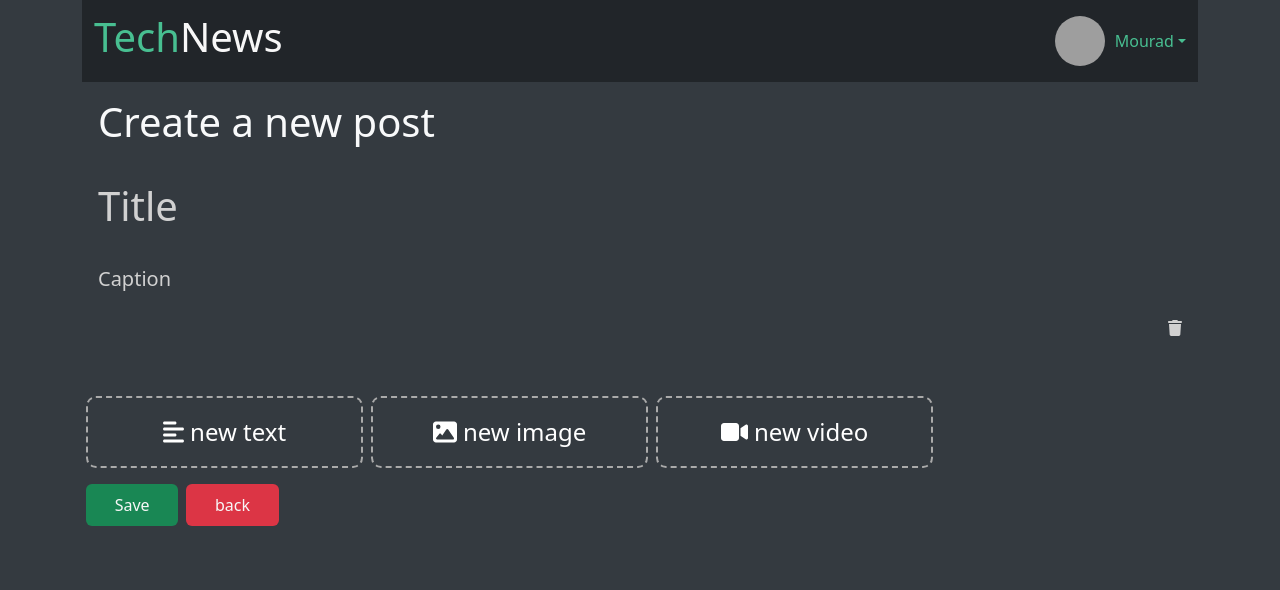
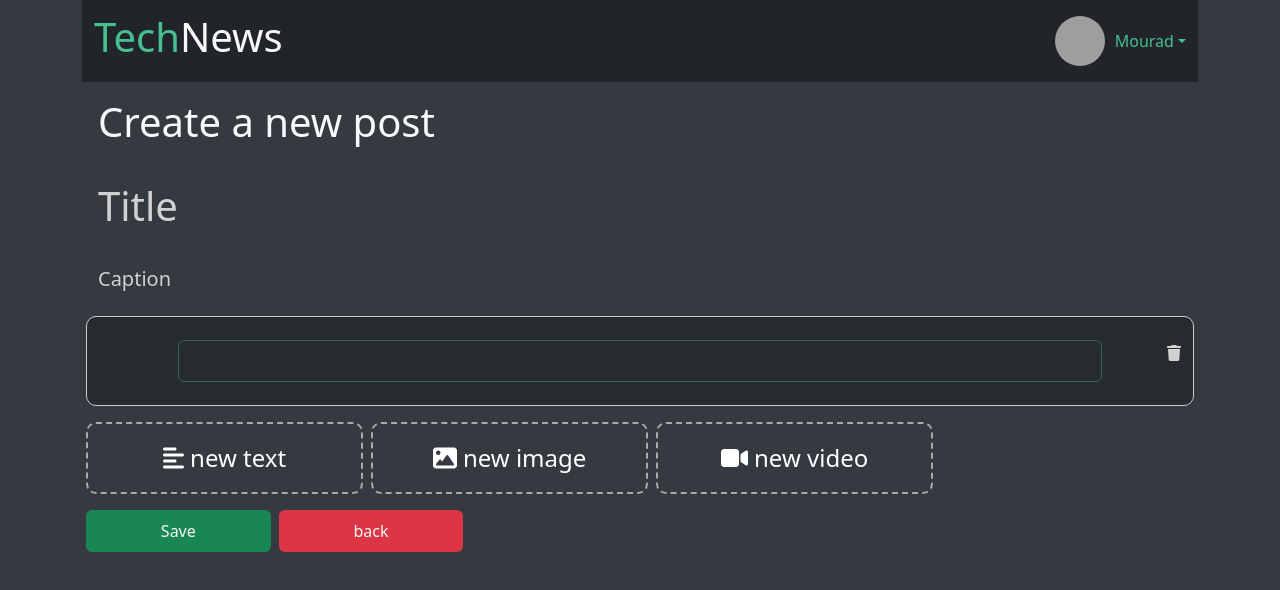
Before and after one commit to mel-haya/blog-site, a Vue app: page /post/create in a window 1280 px wide. Both pictures are taken after a click on the element "new text". Shown: the top 590 px of the page. Built offline with nearby package versions, Linux system fonts and the light colour scheme; grey boxes are pictures that could not be loaded.

Commit message:
display image from input

```diff
--- a/src/components/Content-item.vue
+++ b/src/components/Content-item.vue
@@ -1,20 +1,25 @@
 <template>
-    <div class="mb-3 row justify-content-center">
-        <div class = "text-end"> <fa icon="trash" id="delete-item" @click="deleteItem"/> </div>
+    <div class="mb-3 card row py-4 position-relative">
+        <div class = "text-end position-absolute"> <fa icon="trash" id="delete-item" @click="deleteItem"/> </div>
         <div v-if="type === 'text'" class="col-10 p-2" id="text-content" placeholder="text" contenteditable>
         </div>
+        <div v-else-if="type === 'image'" class="col-10">
+            <img v-if="src" :src="src" alt="" class="img-thumbnail"/>
+            <label v-else :for="`image-input-${itemId}`" class="p-4 fs-3 text-center text-muted">
+                <fa icon="images"/> Choose image
+            </label>
+            <input :id="`image-input-${itemId}`" accept="image/*" class="d-none" type="file" @change="changeImage">
+
+        </div>
+
         <div v-else-if="type === 'video'" class="col-10">
-            <label for="video-input" class="p-4 fs-3 text-center text-muted">
+            <video v-if="src" width="640" height="480" controls>
+                <source :src="src">
+            </video>
+            <label v-else :for="`video-input-${itemId}`" class="p-4 fs-3 text-center text-muted">
                 <fa icon="images"/> Choose video
             </label>
-            <input id="video-input" class="form-control d-none" type="file">
-        </div>
-
-        <div v-else-if="type === 'image'" class="col-10">
-            <label for="video-input" class="p-4 fs-3 text-center text-muted">
-                <fa icon="images"/> Choose image
-            </label>
-            <input id="video-input" class="form-control d-none" type="file">
+            <input :id="`video-input-${itemId}`" accept="video/mp4,video/x-m4v,video/*" @change="changeImage" type="file">
         </div>
     </div>
 </template>
@@ -22,23 +27,47 @@
 <script>
     export default {
         name: 'content-item',
-        props:['type'],
+        props:['type','itemId'],
         emits:['deleteItem'],
+        data: function() {
+            return {
+                src: ""
+            }
+        },
         methods: {
             deleteItem() {
                 this.$emit('deleteItem');
+            },
+            changeImage(e)
+            {
+                this.src = URL.createObjectURL(e.target.files[0]);
             }
+
         }
     }
 </script>
 
 <style lang="scss" scoped>
+    .card{
+        border: 1px solid #ccc;
+        border-radius: 10px;
+        background-color: #00000044;
+        display: flex;
+        flex-direction: row;
+        justify-content: center;
+        color: white;
+    }
+
+    label{
+        cursor: pointer;
+    }
+
     #text-content{
         border: none;
         background-color: transparent;
         color: #fff;
         border-radius: 5px;
-
+        outline: 1px solid #48BF9166;
     }
 
     #text-content:focus{
@@ -53,6 +82,7 @@
     #delete-item{
         color: rgb(209, 209, 209);
         cursor: pointer;
+
     }
 
     #delete-item:hover{
--- a/src/views/CreatePostView.vue
+++ b/src/views/CreatePostView.vue
@@ -6,22 +6,22 @@
             <input type="text" class="form-control fs-5 mb-3" id="caption" v-model="caption" placeholder="Caption">
         </div>
         <div id="content">
-            <contentItem v-for="item in content" :key="item.id" :type="item.type" @deleteItem="deleteContent(item)"/>
+            <contentItem v-for="item in content" :key="item.id" :itemId="item.id" :type="item.type" @deleteItem="deleteContent(item)"/>
         </div>
         <div class="row justify-content-start gap-2 mt-3">
-            <div class="col-3" id="addContent" @click="addContent('text')">
+            <div class="col-8 col-md-3" id="addContent" @click="addContent('text')">
                 <fa icon="align-left" /> new text
             </div>
-            <div class="col-3" id="addContent" @click="addContent('image')">
+            <div class="col-8 col-md-3" id="addContent" @click="addContent('image')">
                 <fa icon="image" /> new image
             </div>
-            <div class="col-3" id="addContent" @click="addContent('video')">
+            <div class="col-8 col-md-3" id="addContent" @click="addContent('video')">
                 <fa icon="video" /> new video
             </div>
         </div>
         <div class="row justify-content-start mt-3 gap-2">
-            <button class="btn bg-success p-2 col-1 text-secondary">Save</button>
-            <button class="btn bg-danger p-2 col-1 text-secondary">back</button>
+            <button class="btn bg-success p-2 col-5 col-md-2 text-secondary">Save</button>
+            <button class="btn bg-danger p-2 col-5 col-md-2 text-secondary">back</button>
         </div>
     </div>
 </template>
```
